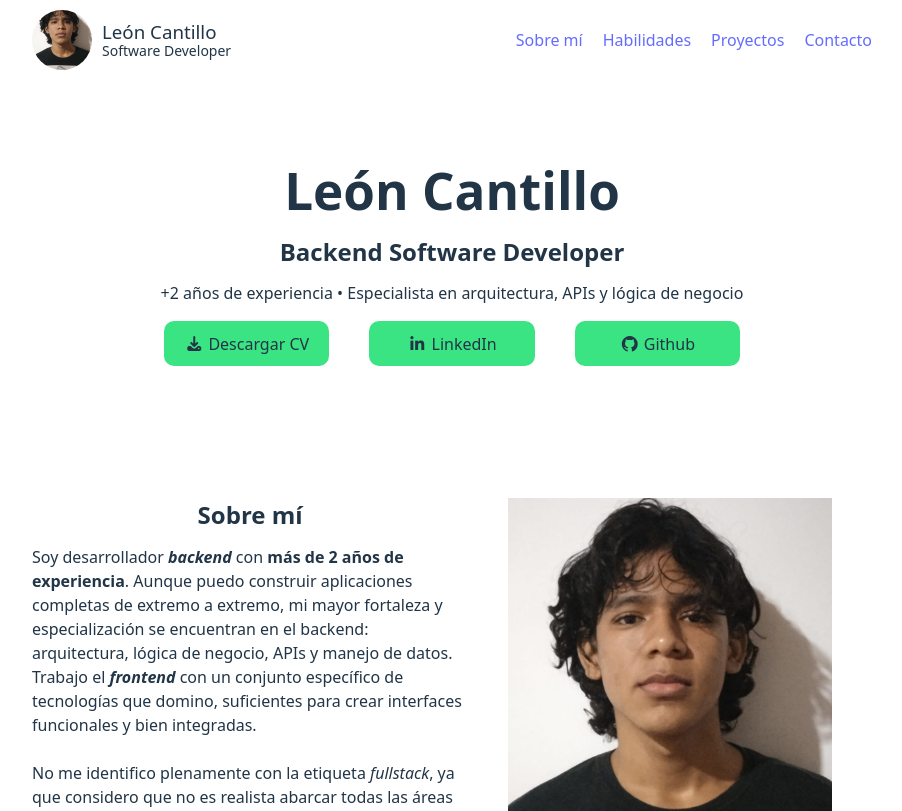
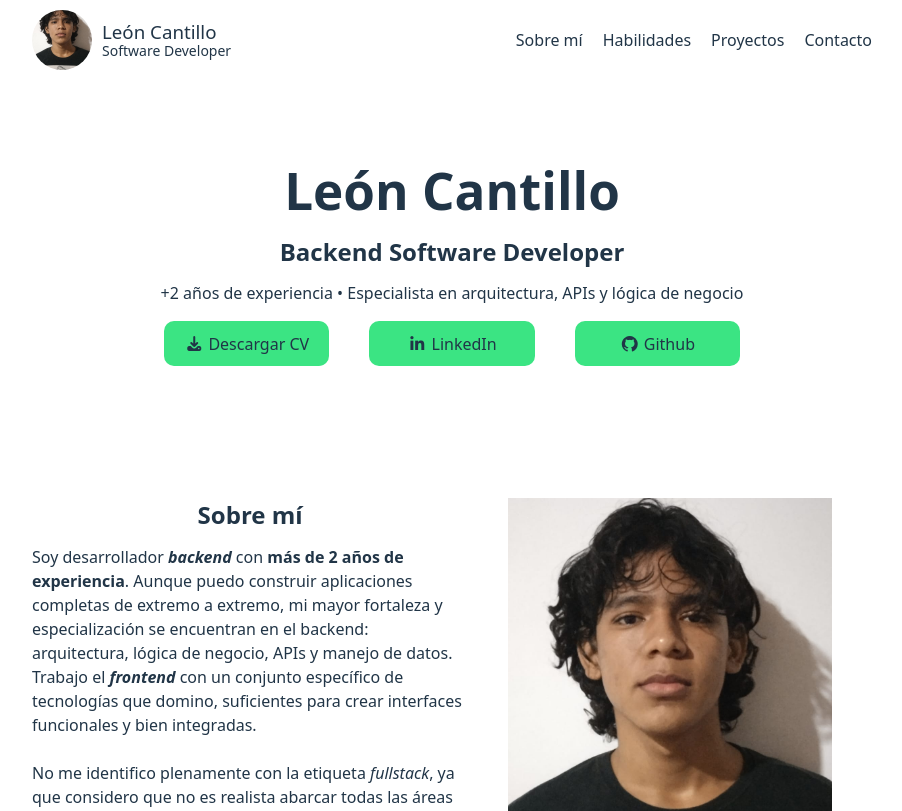
Before and after one commit to leoncantillo/portfolio, a React (Vite) app: page / in a window 1280 px wide. Shown: the top 811 px of the page, without its empty margins (188-1090 px from the left). Built offline with nearby package versions, Linux system fonts and the light colour scheme.

Commit message:
[UPDATE] Navbar text color and animations.

```diff
--- a/src/styles/Header.scss
+++ b/src/styles/Header.scss
@@ -54,6 +54,15 @@ header {
 
         li {
             text-decoration: none;
+            transition: transform .3s ease;
+
+            a { color: var(--color-text); }
+
+            a:hover { color: var(--color-link-hover); }
+
+            &:active {
+                transform: scale(.95);
+            }
         }
     }
 
```
